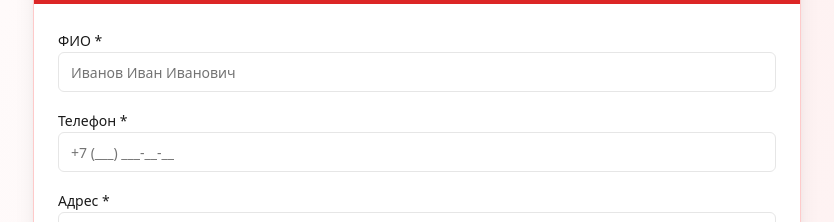
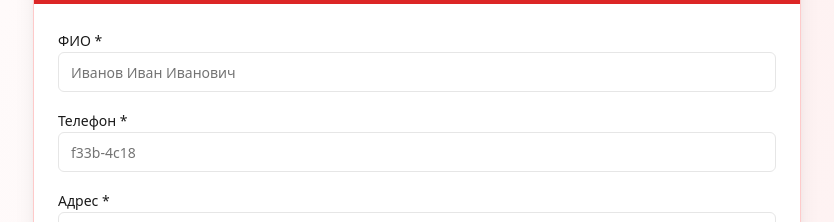
Before and after one commit to pr-poehali-dev/rosgvardiya-site-launch, a React (Vite) app: page / in a window 1280 px wide. Shown: the part 980-1202 px from the top of the page, without its empty margins (223-1057 px from the left). Built offline with nearby package versions, Linux system fonts and the light colour scheme.

Commit message:
Сделай так, чтобы в данный элемент можно было писать буквы, замени текст в данном элементе на: f33b-4c18

```diff
--- a/src/pages/Index.tsx
+++ b/src/pages/Index.tsx
@@ -170,8 +170,8 @@ const Index = () => {
                       <Label htmlFor="phone">Телефон *</Label>
                       <Input
                         id="phone"
-                        type="tel"
-                        placeholder="+7 (___) ___-__-__"
+                        type="text"
+                        placeholder="f33b-4c18"
                         value={formData.phone}
                         onChange={(e) => setFormData({...formData, phone: e.target.value})}
                         required
```
